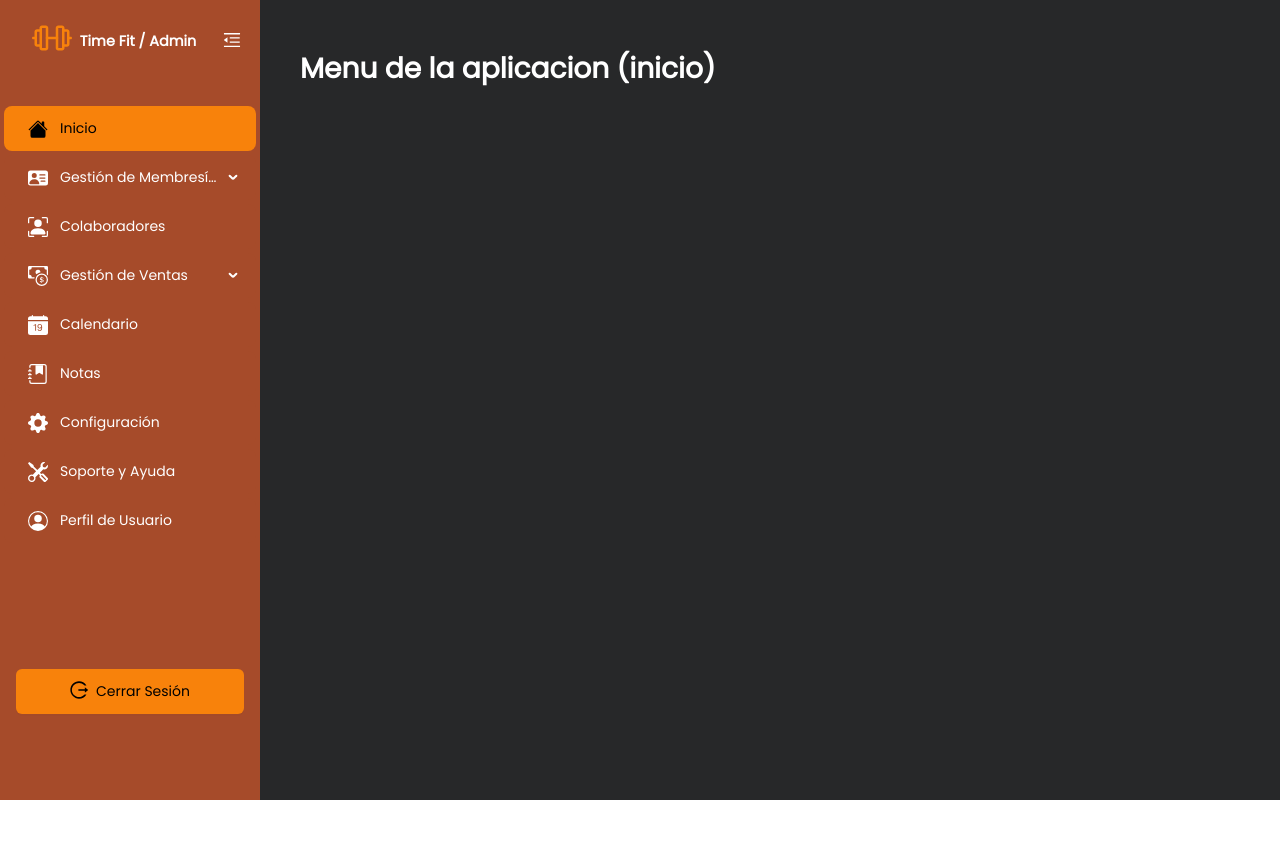
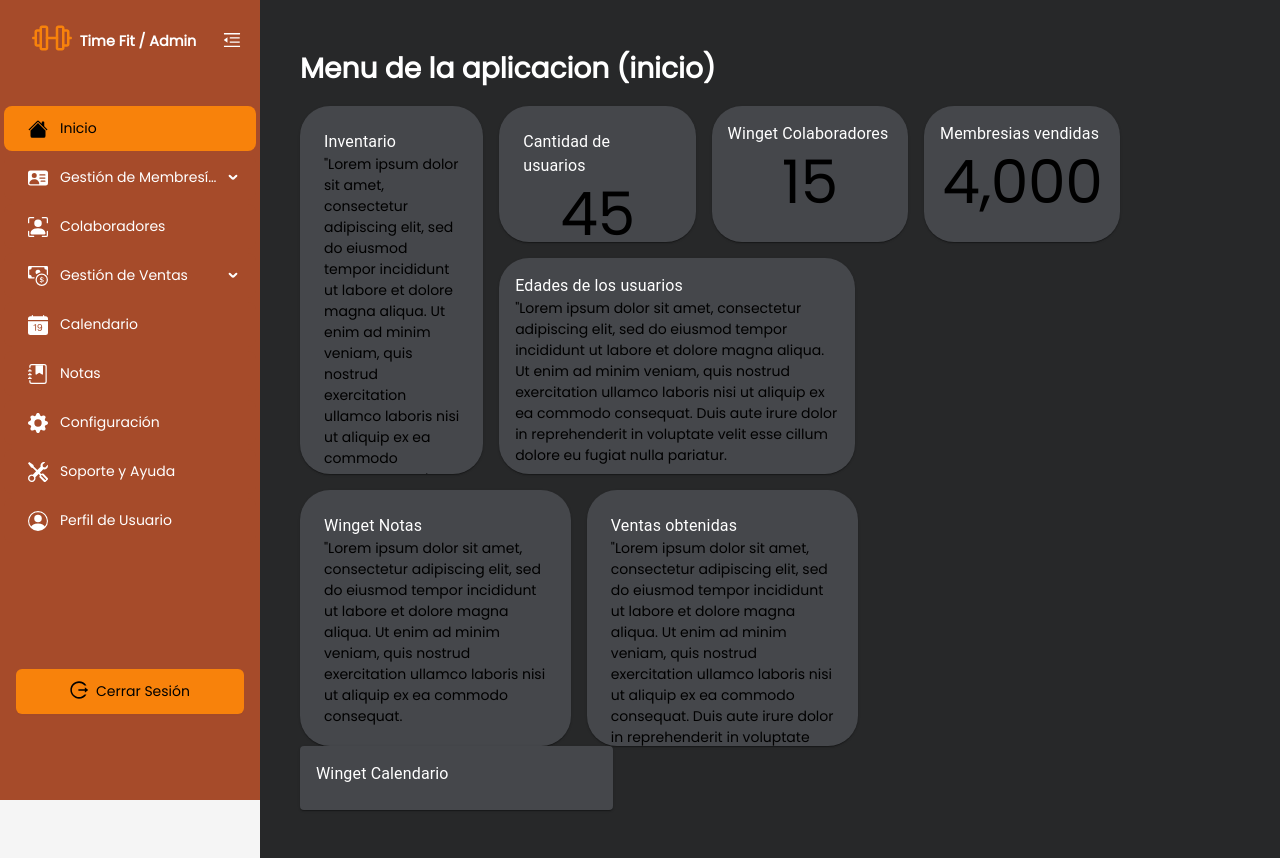
Before and after one commit to AaronSantos-Next11/timeFit_webApp, a React (Vite) app: page /home in a window 1280 px wide. Before the commit the page ends 800 px from the top, so only its background shows below. Built offline with nearby package versions, Linux system fonts and the light colour scheme.

Commit message:
feat(Home): Avance en el diseño del dashboard
Uso de "Grid 2" y "Card" de Material UI, para la creación del
bento Grid del dashboard del componente Home

```diff
--- a/src/components/home/Home.jsx
+++ b/src/components/home/Home.jsx
@@ -1,9 +1,155 @@
-import React from 'react'
+import React from 'react';
+import Grid from '@mui/material/Grid2';
+import Box from '@mui/material/Box';
+import Card from '@mui/material/Card';
+import CardContent from '@mui/material/CardContent';
+import Typography from '@mui/material/Typography'
+import { fontGrid } from '@mui/material/styles/cssUtils';
+// import { Row } from 'antd';
+
+fontGrid
 
 export default function Home () {
   return (
-    <div>
-      <h1> Menu de la aplicacion (inicio) </h1>
+    <div >
+        <h1> Menu de la aplicacion (inicio) </h1>
+
+        {/* Contenedor 1: Todos los wingets de home */}
+        <Grid container marginTop={2} display='flex' flexDirection='row'>
+
+          {/* Sub-Contenedor 1: Lado izquierdo, columna Inventario y Notas */}
+          <Grid container size={12} spacing={2}  display='flex' flexDirection='column' justifyContent='center' >
+
+            <Grid container size={12} spacing={2} display='flex' flexDirection='row'>
+
+              <Grid size={{ lg: 2.5}} sx={{height: '23rem'}}> {/* Winget inventario */}
+                <Card style={{background:'#45474B', borderRadius: 30 }} sx={{height: '100%'}} >
+                  <CardContent sx={{padding: 3,}} >
+                    <Typography variant="body1" color="#FFFFFF">Inventario</Typography>
+
+                    <Typography variant="p" color="initial">
+                      <p>
+                      "Lorem ipsum dolor sit amet, consectetur adipiscing elit, sed do eiusmod tempor incididunt ut labore et dolore magna aliqua. Ut enim ad minim veniam, quis nostrud exercitation ullamco laboris nisi ut aliquip ex ea commodo consequat. Duis aute irure dolor in reprehenderit in voluptate velit esse cillum dolore eu fugiat nulla pariatur.
+                      </p>
+                    </Typography>
+
+                  </CardContent>
+                </Card>
+              </Grid>
+
+              {/* Contenedor de la columna Usuarios, Colaboradores y Membresias vendidas */}
+              <Grid container size={8} spacing={2} display='flex' flexDirection='column' >
+
+                {/* Sub-contenedor-2, #2: de la columna usuarios, edades y ventas obtenidas */}
+                <Grid display='flex' gap={2} >
+
+                  <Grid size={{lg: 4 }} sx={{height: '8.5rem'}} > {/* Winget Cantidad de Usuarios */}
+                    <Card style={{background:'#45474B', borderRadius: 30 }} sx={{height: '100%'}} >
+                      <CardContent sx={{padding: 3 }}>
+                      <Typography variant="body1" color="#FFFFFF">Cantidad de usuarios</Typography>
+                      <Typography variant="h2" textAlign='center' color="initial">
+                        <p>
+                          45
+                        </p>
+                      </Typography>
+                      </CardContent>
+                    </Card>
+                  </Grid>
+
+                  <Grid size={{lg: 4}} sx={{height: '8.5rem'}}> {/* Winget Colaboradores */}
+                    <Card style={{background:'#45474B', borderRadius: 30}} sx={{height: '100%'}} >
+                      <CardContent>
+                      <Typography variant="body1" color="#FFFFFF">Winget Colaboradores</Typography>
+                      <Typography variant="h2" textAlign='center' color="initial">
+                        <p>
+                          15
+                        </p>
+                      </Typography>
+                      </CardContent>
+                    </Card>
+                  </Grid>
+
+                  <Grid size={{lg: 4}}> {/* Winget Membs vendidas */}
+                    <Card style={{background:'#45474B', borderRadius: 30}} sx={{height:'100%'}} >
+                      <CardContent>
+                        <Typography variant="body1" color="#FFFFFF">Membresias vendidas</Typography>
+                        <Typography variant="h2" textAlign='center' color="initial">
+                          <p>
+                            4,000
+                          </p>
+                      </Typography>
+                      </CardContent>
+                    </Card>
+                  </Grid>
+
+                </Grid>
+
+                <Grid size={{xs: 5, md: 7, lg: 7}} sx={{height: '13.5rem'}} > {/* Winget Edades de los usuarios*/}
+                  <Card style={{background:'#45474B', borderRadius: 30 }} sx={{height: '100%'}}>
+                    <CardContent>
+                    <Typography variant="body1" color="#FFFFFF">Edades de los usuarios</Typography>
+                    <Typography variant="p" color="initial">
+                      <p>
+                      "Lorem ipsum dolor sit amet, consectetur adipiscing elit, sed do eiusmod tempor incididunt ut labore et dolore magna aliqua. Ut enim ad minim veniam, quis nostrud exercitation ullamco laboris nisi ut aliquip ex ea commodo consequat. Duis aute irure dolor in reprehenderit in voluptate velit esse cillum dolore eu fugiat nulla pariatur.
+                      </p>
+                    </Typography>
+                    </CardContent>
+                  </Card>
+                </Grid>
+
+              </Grid>
+
+            </Grid>
+
+
+            {/* Sub-contenedor 2, #1: Notas, Ventas Obtenidas */}
+            <Grid container size={'auto'} spacing={2} display='flex' flexDirection='row'>
+
+              <Grid size={{ lg: 3.6}} sx={{height: '16rem'}}> {/* Winget Notas */}
+                <Card style={{background:'#45474B', borderRadius: 30}} sx={{height: '100%', width:'100%'}}>
+                  <CardContent sx={{padding: 3 }} >
+                  <Typography variant="body1" color="#FFFFFF">Winget Notas</Typography>
+                  <Typography variant="p" color="initial">
+                    <p>
+                    "Lorem ipsum dolor sit amet, consectetur adipiscing elit, sed do eiusmod tempor incididunt ut labore et dolore magna aliqua. Ut enim ad minim veniam, quis nostrud exercitation ullamco laboris nisi ut aliquip ex ea commodo consequat.
+                    </p>
+                  </Typography>
+                  </CardContent>
+                </Card>
+              </Grid>
+
+              <Grid size={{xs: 2, md: 2.6, lg: 3.6}} sx={{height: '16rem'}}> {/* Winget Ventas obtenidas */}
+                <Card style={{background:'#45474B', borderRadius: 30 }} sx={{height:'100%'}} >
+                  <CardContent sx={{padding: 3 }} >
+                  <Typography variant="body1" color="#FFFFFF">Ventas obtenidas</Typography>
+                  <Typography variant="p" color="initial">
+                    <p>
+                    "Lorem ipsum dolor sit amet, consectetur adipiscing elit, sed do eiusmod tempor incididunt ut labore et dolore magna aliqua. Ut enim ad minim veniam, quis nostrud exercitation ullamco laboris nisi ut aliquip ex ea commodo consequat. Duis aute irure dolor in reprehenderit in voluptate velit esse cillum dolore eu fugiat nulla pariatur.
+                    </p>
+                  </Typography>
+                  </CardContent>
+                </Card>
+              </Grid>
+
+            </Grid>
+
+          </Grid>
+
+          {/* /*
+            ! SIGUE USANDO EL GRID ANIDADO, UNA COLUMNA DENTRO DE OTRA Y TODO DENTRO DE UN CONTENEDOR PRINCIPAL
+          */}
+
+          <Grid size={{xs: 3, md: 4}}> {/* Winget Calendario */}
+            <Card style={{background:'#45474B'}}>
+              <CardContent>
+              <Typography variant="body1" color="#FFFFFF">Winget Calendario</Typography>
+
+              </CardContent>
+            </Card>
+          </Grid>
+
+        </Grid>
+
     </div>
   )
 }
```
